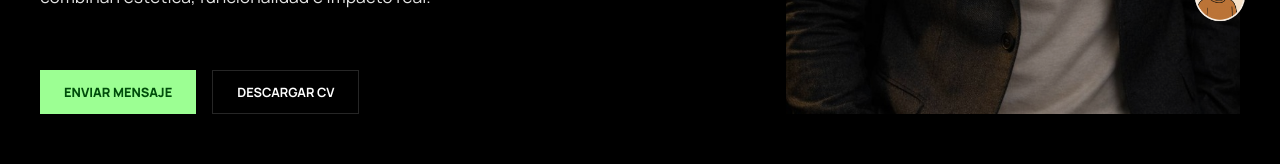
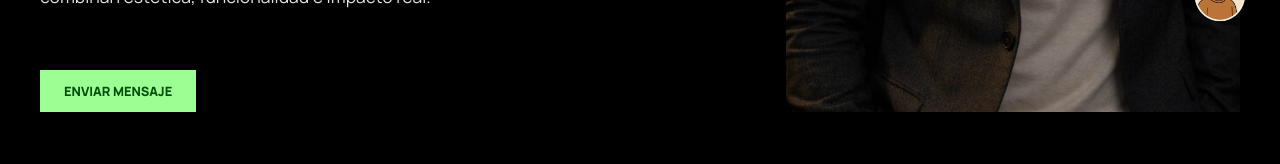
Before and after one commit to yekam97/yekam97.github.io, a Next.js app: page / in a window 1280 px wide. Shown: the part 746-910 px from the top of the page. Built offline with nearby package versions, Linux system fonts and the light colour scheme.

Commit message:
feat: Remove CV download button from Hero section

```diff
--- a/components/Hero.js
+++ b/components/Hero.js
@@ -28,9 +28,6 @@ const Hero = () => {
           <a href="#contacto" className="btn-neon">
             Enviar Mensaje
           </a>
-          <a href="#" className="btn-outline">
-            Descargar CV
-          </a>
         </div>
       </motion.div>
 
```
